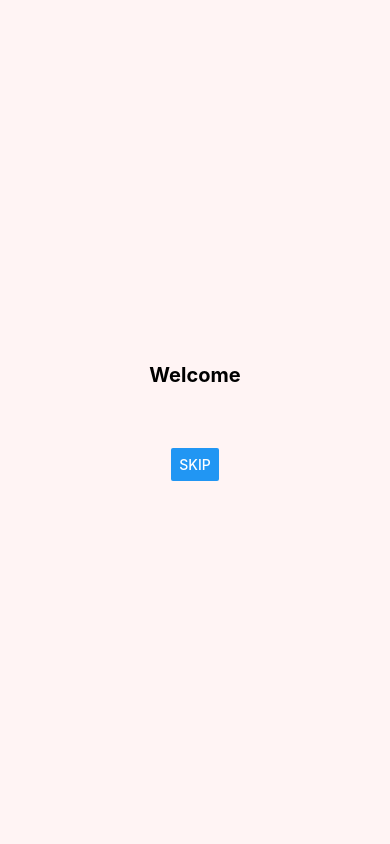
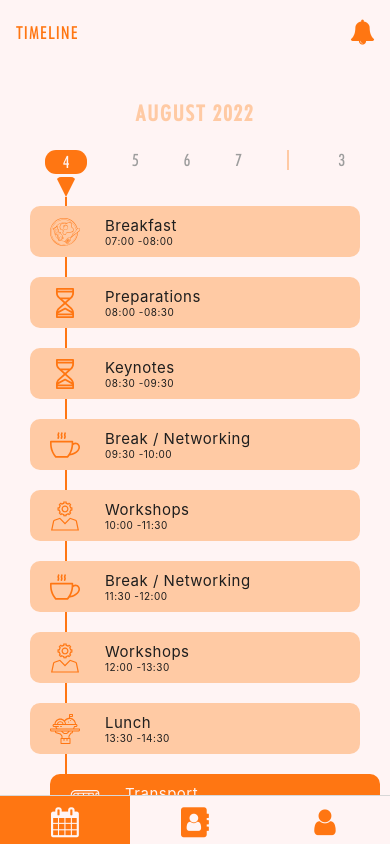
Before and after one commit to ahmedbechirmezhoud/SYP, a React Native app: screen / in a window 390 px wide. Built offline with nearby package versions, Linux system fonts and the light colour scheme; what expo-linking would draw is missing.

Commit message:
create the Event Screen

```diff
--- a/navigation/index.tsx
+++ b/navigation/index.tsx
@@ -1,8 +1,4 @@
-/**
- * If you are not familiar with React Navigation, refer to the "Fundamentals" guide:
- * https://reactnavigation.org/docs/getting-started
- *
- */
+// @ts-nocheck
 import { FontAwesome } from "@expo/vector-icons";
 import { createBottomTabNavigator } from "@react-navigation/bottom-tabs";
 import { NavigationContainer } from "@react-navigation/native";
@@ -23,6 +19,7 @@ import {
 import LinkingConfiguration from "./LinkingConfiguration";
 import ProfileScreen from "../screens/ProfileScreen";
 import WelcomeScreen from "../screens/WelcomeScreen";
+import EventScreen from "../screens/EventScreen";
 
 export default function Navigation() {
   return (
@@ -42,13 +39,13 @@ function RootNavigator() {
   return (
     <Stack.Navigator>
       <Stack.Screen
-        name="Welcome"
-        component={WelcomeScreen}
+        name="Root"
+        component={BottomTabNavigator}
         options={{ headerShown: false }}
       />
       <Stack.Screen
-        name="Root"
-        component={BottomTabNavigator}
+        name="Welcome"
+        component={WelcomeScreen}
         options={{ headerShown: false }}
       />
       <Stack.Screen
@@ -65,9 +62,7 @@ function RootNavigator() {
           headerTintColor: Colors["primaryColor"],
           headerTitleStyle: {
             color: Colors["primaryColor"],
-            textTransform: "uppercase",
             fontFamily: "futura",
-            letterSpacing: 1,
             fontSize: 25,
           },
         }}
@@ -76,6 +71,17 @@ function RootNavigator() {
           name="Notifications"
           component={NotificationsScreen}
           options={{ animation: "fade_from_bottom" }}
+        />
+        <Stack.Screen
+          name="Event"
+          component={EventScreen}
+          options={{
+            headerTransparent: true,
+            headerTintColor: Colors["backgroundColor"],
+            headerTitle: "",
+            animation: "fade_from_bottom",
+            animationTypeForReplace: "push",
+          }}
         />
       </Stack.Group>
     </Stack.Navigator>
@@ -103,7 +109,6 @@ function BottomTabNavigator() {
           textTransform: "uppercase",
           fontFamily: "futura",
           letterSpacing: 1,
-          fontSize: 25,
         },
         headerTransparent: true,
         headerShadowVisible: false,
--- /dev/null
+++ b/screens/EventScreen.tsx
@@ -0,0 +1,83 @@
+import { useNavigation, useRoute } from "@react-navigation/native";
+import { StatusBar } from "expo-status-bar";
+import { Platform, Pressable, StyleSheet, Text, View } from "react-native";
+import Colors from "../constants/Colors";
+import Layout from "../constants/Layout";
+
+export default function EventScreen() {
+  const route = useRoute();
+  const { time, title, location, Icon }: any = route.params;
+  return (
+    <View style={styles.container}>
+      <View style={styles.warpper}>
+        {Icon && (
+          <Icon
+            fill="#fff"
+            style={{
+              position: "absolute",
+              top: Layout.window.height * 0.07,
+              right: Layout.window.width * 0.2,
+              transform: [{ scale: 2.8 }, { rotate: "5deg" }],
+              opacity: 0.4,
+            }}
+          />
+        )}
+        <Text style={styles.title}> {title}</Text>
+        <Text style={styles.time}> {time} </Text>
+        <Pressable>
+          <Text style={styles.button}>SEE ON MAPS</Text>
+        </Pressable>
+      </View>
+      <StatusBar style={Platform.OS === "ios" ? "light" : "auto"} />
+    </View>
+  );
+}
+
+const styles = StyleSheet.create({
+  container: {
+    flex: 1,
+    alignItems: "center",
+    justifyContent: "flex-start",
+    backgroundColor: Colors["backgroundColor"],
+  },
+  warpper: {
+    height: 360,
+    paddingTop: 100,
+    justifyContent: "flex-end",
+    width: Layout.window.width,
+    backgroundColor: Colors["primaryColor"],
+    borderBottomEndRadius: 50,
+    borderBottomStartRadius: 50,
+  },
+  title: {
+    fontSize: 20,
+    fontFamily: "futura",
+    color: Colors["backgroundColor"],
+    textTransform: "uppercase",
+    marginLeft: 50,
+  },
+  time: {
+    fontSize: 11,
+    fontFamily: "futura",
+    color: Colors["backgroundColor"],
+    textTransform: "uppercase",
+    letterSpacing: 1,
+    marginLeft: 50,
+  },
+  button: {
+    marginBottom: 20,
+    marginTop: 30,
+    alignSelf: "center",
+    fontFamily: "futura",
+    letterSpacing: 1,
+    borderColor: Colors["backgroundColor"],
+    color: Colors["backgroundColor"],
+    borderRadius: 4,
+    textAlign: "center",
+    paddingVertical: 7,
+    borderWidth: 2,
+    alignItems: "center",
+    width: Layout.window.width * 0.4,
+    backgroundColor: Colors["primaryColor"],
+  },
+});
```
Also changed, not shown: types.tsx (+8 -1 lines).
